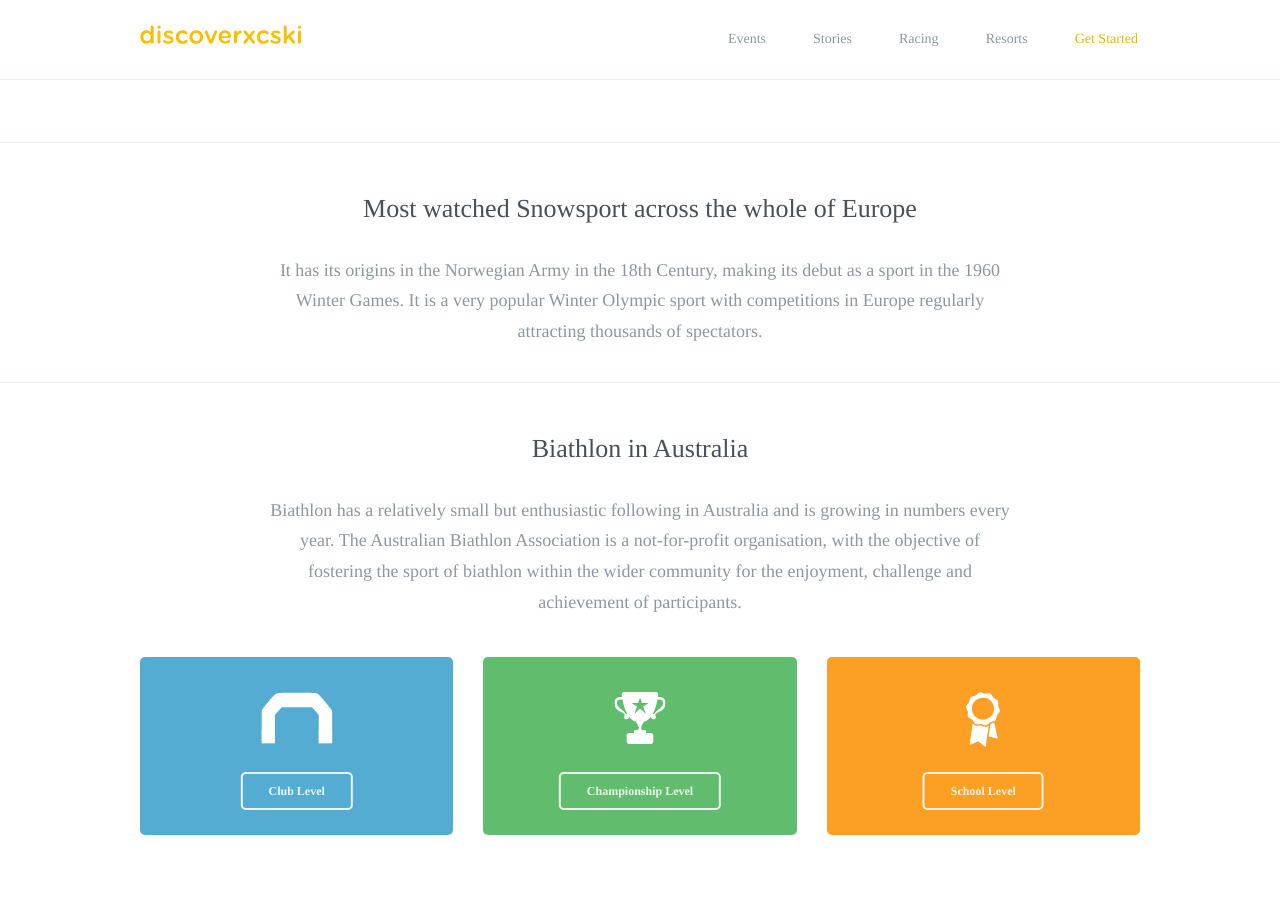
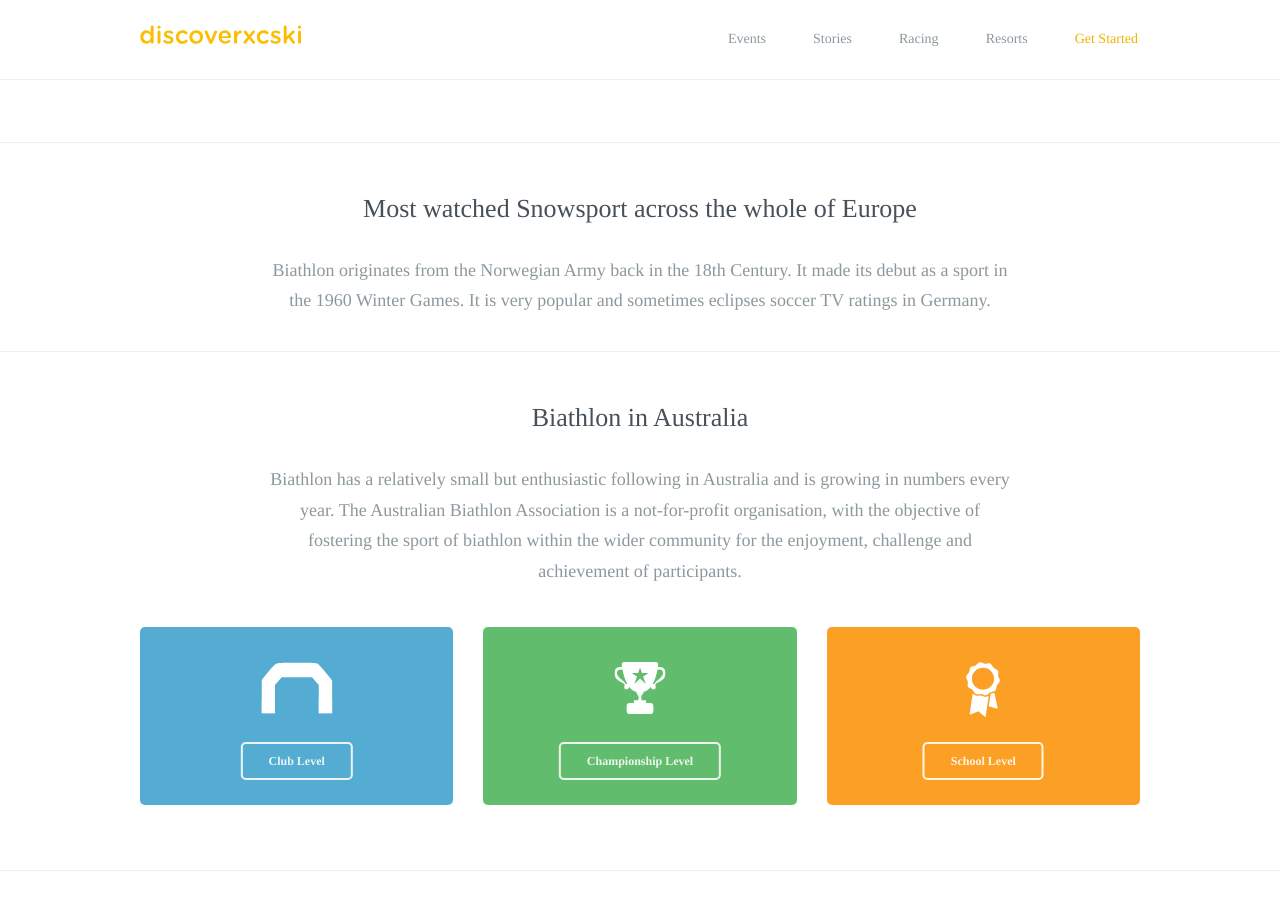
Before and after one commit to robcatto/robcatto.github.io, a Jekyll site: the page built from racing/australian-biathlon/index.html, in a window 1280 px wide and 900 px high, scrolled down 937 px. Built offline with Jekyll 4.4.1, drawn with Linux system fonts in a browser that asks for light colours; some web fonts are replaced; Markdown is read by kramdown in place of the engine named in the settings.

Commit message:
Update index.html

```diff
--- a/racing/australian-biathlon/index.html
+++ b/racing/australian-biathlon/index.html
@@ -62,7 +62,7 @@ layout: default
 
                 <section class="mobile_section">
                     <h3>Most watched Snowsport across the whole of Europe</h3>
-                    <p>It has its origins in the Norwegian Army in the 18th Century, making its debut as a sport in the 1960 Winter Games.  It is a very popular Winter Olympic sport with competitions in Europe regularly attracting thousands of spectators.
+                    <p>Biathlon originates from the Norwegian Army back in the 18th Century. It made its debut as a sport in the 1960 Winter Games.  It is very popular and sometimes eclipses soccer TV ratings in Germany.
                     </p>
 
                 </section>
```
